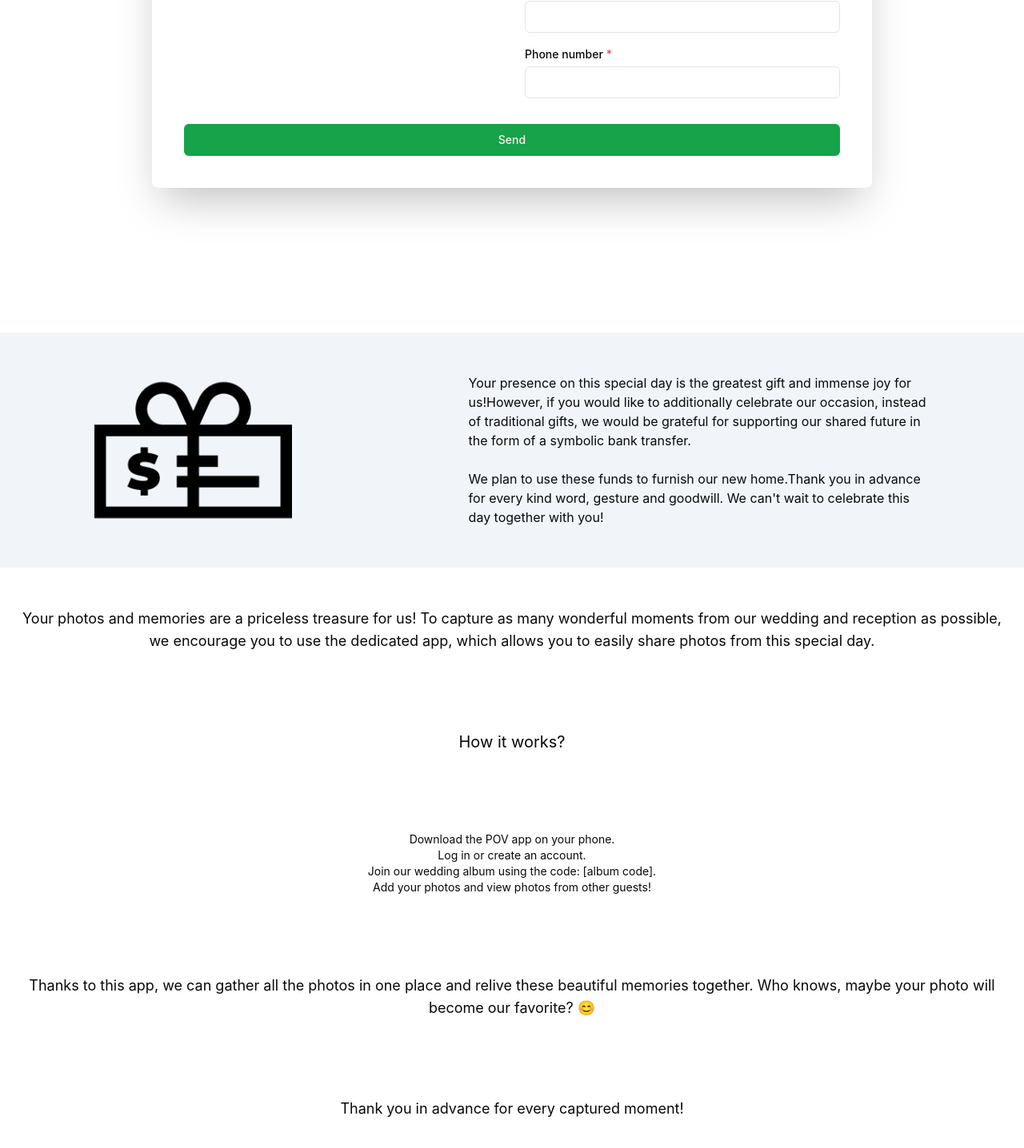
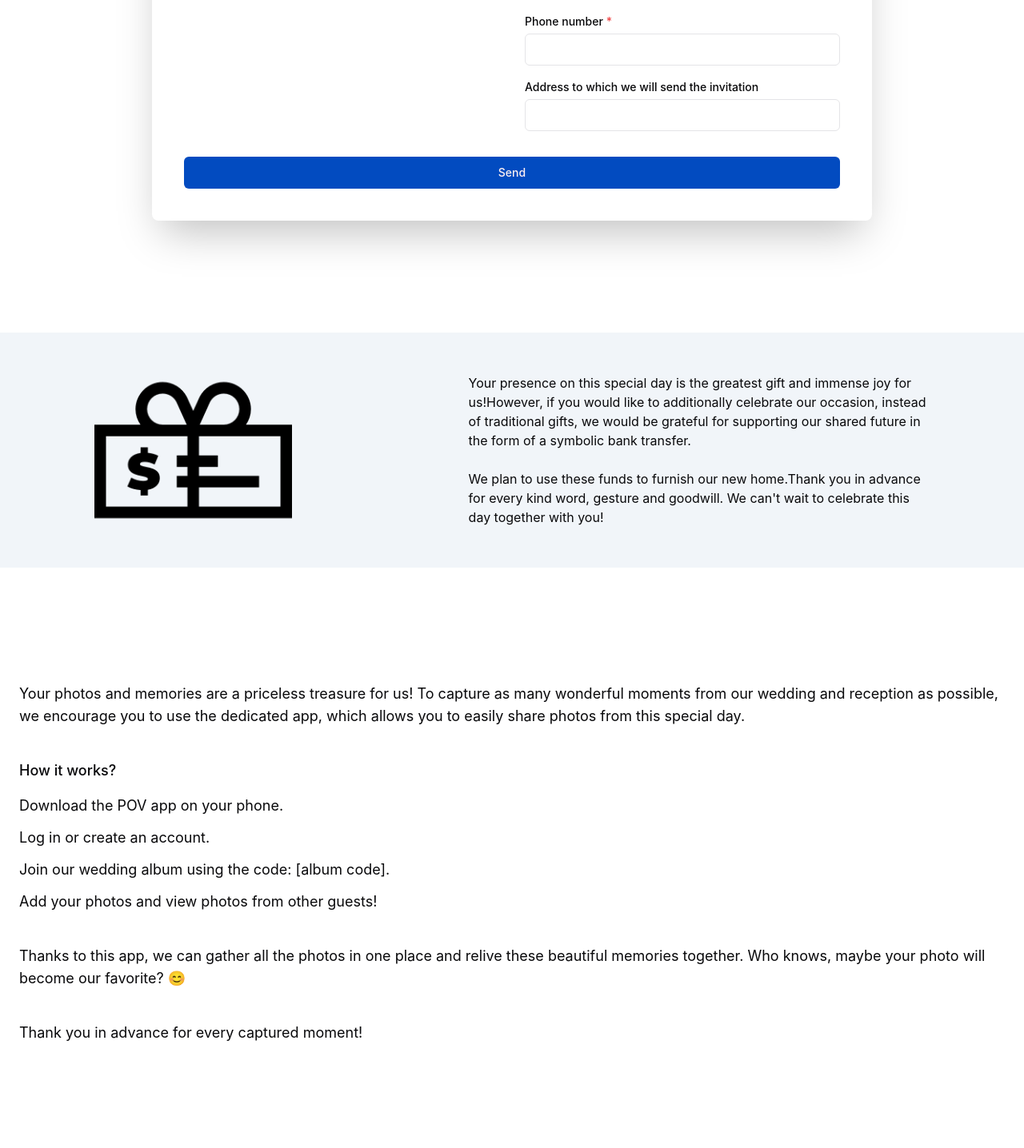
Before and after one commit to preludium/wedding, a React (Vite) app: page / in a window 1280 px wide. Shown: the part 1864-3300 px from the top of the page at 80% size. Built offline with nearby package versions, Linux system fonts and the light colour scheme.

Commit message:
Fix image urls

```diff
--- a/src/App.css
+++ b/src/App.css
@@ -76,19 +76,19 @@
     --card-foreground: 240 10% 3.9%;
     --popover: 0 0% 100%;
     --popover-foreground: 240 10% 3.9%;
-    --primary: 142.1 76.2% 36.3%;
+    --primary: 217 98% 38%;
     --primary-foreground: 355.7 100% 97.3%;
     --secondary: 240 4.8% 95.9%;
     --secondary-foreground: 240 5.9% 10%;
     --muted: 240 4.8% 95.9%;
     --muted-foreground: 240 3.8% 46.1%;
-    --accent: 240 4.8% 95.9%;
+    --accent: 217 98% 38%;
     --accent-foreground: 240 5.9% 10%;
     --destructive: 0 84.2% 60.2%;
     --destructive-foreground: 0 0% 98%;
     --border: 240 5.9% 90%;
     --input: 240 5.9% 90%;
-    --ring: 142.1 76.2% 36.3%;
+    --ring: 217 98% 38%;
     --radius: 0.5rem;
   }
 
--- a/src/sections/Accomodation.tsx
+++ b/src/sections/Accomodation.tsx
@@ -1,19 +1,11 @@
-import { useTranslation } from '@/translations/useTranslation';
+// import { useTranslation } from '@/translations/useTranslation';
 
 export const Details = () => {
-  const { t } = useTranslation();
+  // const { t } = useTranslation();
 
   return (
     <section id='accomodation' className="section container flex flex-col justify-around items-center text-center h-viewport-1/2 md:h-viewport">
-      <div className="flex flex-col align-center gap-16">
-        <h3 className="font-PlayfairDisplay text-5xl md:text-7xl">
-          {t("hero.title")}
-        </h3>
-        <h3 className="font-PlayfairDisplay italic font-normal text-3xl md:text-5xl">
-          {t("common.date")}
-        </h3>
-      </div>
-      <p className='font-PlayfairDisplay text-3xl'>{t('common.location')}</p>
+      <div className="flex flex-col align-center gap-16"/>
     </section>
   );
 };
--- a/src/sections/Gifts.tsx
+++ b/src/sections/Gifts.tsx
@@ -1,4 +1,5 @@
 import { useTranslation } from "@/translations/useTranslation";
+import giftCashUrl from "@/assets/gift-cash.png";
 
 export const Gifts = () => {
   const { t } = useTranslation();
@@ -7,7 +8,7 @@ export const Gifts = () => {
     <section id="gifts" className="bg-slate-100 py-6 scroll-m-[60px]">
       <div className="container flex -md:flex-col justify-around items-center h-full gap-8">
         <img
-          src="/src/assets/gift-cash.png"
+          src={giftCashUrl}
           className="min-w-[200px] max-w-[500px] w-1/5"
         />
         <div className="flex flex-col gap-6 max-w-xl">
--- a/src/sections/Photos.tsx
+++ b/src/sections/Photos.tsx
@@ -1,20 +1,24 @@
-import { useTranslation } from '@/translations/useTranslation';
+import { useTranslation } from "@/translations/useTranslation";
 
 export const Photos = () => {
   const { t } = useTranslation();
 
   return (
-    <section id="photos" className="section container flex flex-col justify-around items-center text-center h-viewport-1/2 md:h-viewport">
-      <p className='text-lg'>{t('photos.intro')}</p>
-      <p className='text-xl'>{t('photos.howItWorks')}</p>
-      <ol>
-        <li className='text-sm'>{t('photos.step1')}</li>
-        <li className='text-sm'>{t('photos.step2')}</li>
-        <li className='text-sm'>{t('photos.step3')}</li>
-        <li className='text-sm'>{t('photos.step4')}</li>
-      </ol>
-      <p className='text-lg'>{t('photos.conclusion')}</p>
-      <p className='text-lg'>{t('photos.outro')}</p>
+    <section
+      id="photos"
+      className="section container flex flex-col justify-center gap-10 h-viewport-1/2 md:h-viewport">
+      <p className="text-lg">{t("photos.intro")}</p>
+      <div className='flex flex-col gap-4'>
+        <p className="text-lg font-medium">{t("photos.howItWorks")}</p>
+        <ol className="flex flex-col gap-3 [&>li]:text-left">
+          <li className="text-lg">{t("photos.step1")}</li>
+          <li className="text-lg">{t("photos.step2")}</li>
+          <li className="text-lg">{t("photos.step3")}</li>
+          <li className="text-lg">{t("photos.step4")}</li>
+        </ol>
+      </div>
+      <p className="text-lg">{t("photos.conclusion")}</p>
+      <p className="text-lg">{t("photos.outro")}</p>
     </section>
   );
 };
--- a/src/sections/Questionnaire.tsx
+++ b/src/sections/Questionnaire.tsx
@@ -29,6 +29,7 @@ export const Questionnaire = () => {
       .string({ required_error: t("questionnaire.requiredField") })
       .email(),
     phoneNumber: z.string({ required_error: t("questionnaire.requiredField") }),
+    address: z.string({ required_error: t("questionnaire.requiredField") }).optional(),
   });
 
   const [sending, setSending] = useState(false);
@@ -139,6 +140,11 @@ export const Questionnaire = () => {
                 label={t("questionnaire.phoneNumber")}
                 required={!FormSchema.shape.phoneNumber.isOptional()}
               />
+              <InputField
+                name="address"
+                label={t("questionnaire.address")}
+                required={!FormSchema.shape.address.isOptional()}
+              />
             </div>
           </div>
           <FormMessage />
--- a/src/sections/Transport.tsx
+++ b/src/sections/Transport.tsx
@@ -1,19 +1,13 @@
-import { useTranslation } from '@/translations/useTranslation';
+// import { useTranslation } from "@/translations/useTranslation";
 
 export const Details = () => {
-  const { t } = useTranslation();
+  // const { t } = useTranslation();
 
   return (
-    <section id="transport" className="section container flex flex-col justify-around items-center text-center h-viewport-1/2 md:h-viewport">
-      <div className="flex flex-col align-center gap-16">
-        <h3 className="font-PlayfairDisplay text-5xl md:text-7xl">
-          {t("hero.title")}
-        </h3>
-        <h3 className="font-PlayfairDisplay italic font-normal text-3xl md:text-5xl">
-          {t("common.date")}
-        </h3>
-      </div>
-      <p className='font-PlayfairDisplay text-3xl'>{t('common.location')}</p>
+    <section
+      id="transport"
+      className="section container flex flex-col justify-around items-center text-center h-viewport-1/2 md:h-viewport">
+      <div className="flex flex-col align-center gap-16" />
     </section>
   );
 };
--- a/src/translations/en/index.ts
+++ b/src/translations/en/index.ts
@@ -79,6 +79,7 @@ export default {
       needHelp: "I need help",
       notRelevant: "Not relevant",
     },
+    address: "Address to which we will send the invitation",
     fullName: "Full name",
     email: "Email",
     phoneNumber: "Phone number",
--- a/src/translations/fr/index.ts
+++ b/src/translations/fr/index.ts
@@ -81,7 +81,7 @@ export default {
       needHelp: "J'ai besoin d'aide",
       notRelevant: 'Non applicable'
     },
-    fullName: 'Nom complet',
+    address: "Adresse à laquelle nous enverrons l'invitation",
     email: 'Email',
     phoneNumber: 'Numéro de téléphone',
     send: "Envoyer",
--- a/src/translations/pl/index.ts
+++ b/src/translations/pl/index.ts
@@ -82,6 +82,7 @@ export default {
       needHelp: 'Potrzebuję pomocy',
       notRelevant: 'Nie dotyczy'
     },
+    address: "Adres, na który wyślemy zaproszenie",
     fullName: 'Imię i nazwisko',
     email: 'Email',
     phoneNumber: 'Numer telefonu',
--- a/tailwind.config.js
+++ b/tailwind.config.js
@@ -80,8 +80,8 @@ module.exports = {
         sm: "calc(var(--radius) - 4px)",
       },
       height: {
-        viewport: "calc(100dvh - 60px)",
-        'viewport-1/2': "calc(calc(100dvh - 60px) / 2)",
+        viewport: "calc(100lvh - 60px)",
+        'viewport-1/2': "calc(calc(100lvh - 60px) / 2)",
       },
       keyframes: {
         "accordion-down": {
```
Also changed, not shown: src/sections/Schedule.tsx (+14 -7 lines).
